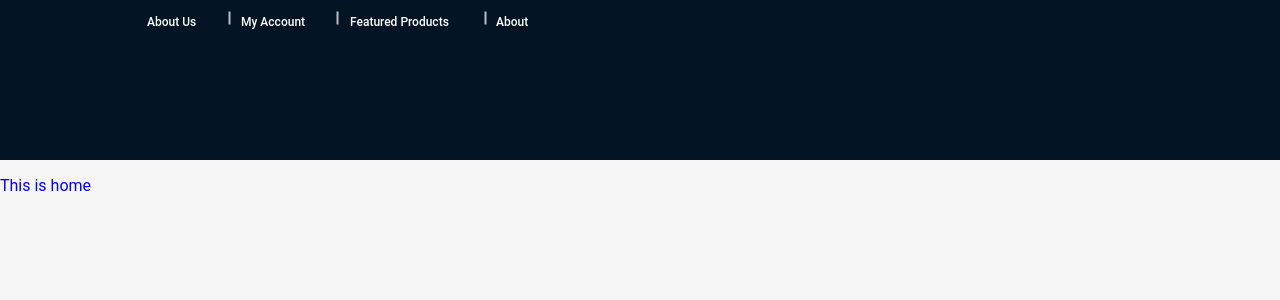
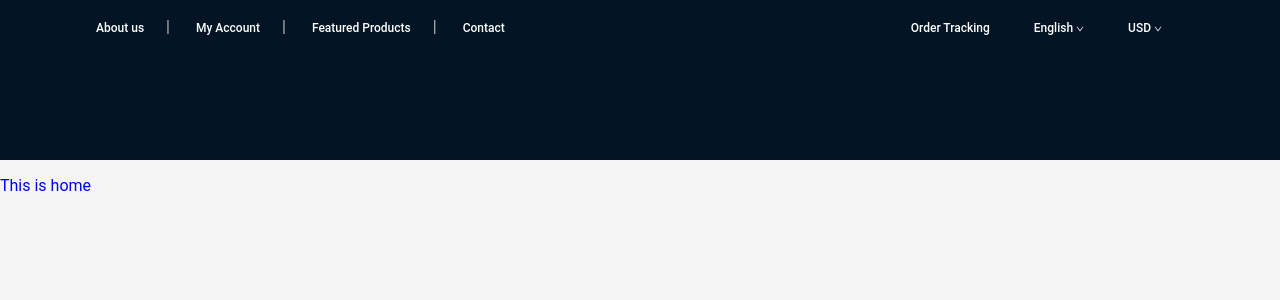
Before and after one commit to jamil-rahman/walcart, a Next.js app: page / in a window 1280 px wide. Shown: the top 300 px of the page. Built offline with nearby package versions, Linux system fonts and the light colour scheme.

Commit message:
top section complete

```diff
--- a/components/TopSection/TopSection.jsx
+++ b/components/TopSection/TopSection.jsx
@@ -1,17 +1,24 @@
+
+import { DownOutlined } from "@ant-design/icons";
 import React from "react";
 import styles from "../../styles/TopSection.module.css";
 function TopSection() {
   return (
     <div className={styles.top_container}>
-      <div className={styles.container}>
-        <div className={styles.quick_links}>
-          <span className={styles.links}>About Us</span>{" "}
-          <span className={styles.separator_1}></span>
-          <span className={styles.links_1}>My Account </span>{" "}
-          <span className={styles.separator_2}></span>
-          <span className={styles.links_2}>Featured Products </span>{" "}
-          <span className={styles.separator_3}></span>
-          <span className={styles.links_3}>About</span>
+      <div className={styles.link_container}>
+        <div className={styles.quick_links_container}>
+          <span className={styles.link_1}>About us</span>
+          <span className={styles.seperator}>| </span>
+          <span className={styles.link_2}>My Account</span>
+          <span className={styles.seperator}>| </span>
+          <span className={styles.link_3}>Featured Products</span>
+          <span className={styles.seperator}>| </span>
+          <span className={styles.link_4}>Contact</span>
+        </div>
+        <div className={styles.settings}>
+        <span className={styles.link_1}>Order Tracking</span>
+        <span className={styles.link_2}>English <DownOutlined className={styles.icon}/></span>
+        <span className={styles.link_2}>USD <DownOutlined className={styles.icon}/></span>
         </div>
       </div>
     </div>
--- a/package.json
+++ b/package.json
@@ -9,8 +9,11 @@
     "lint": "next lint"
   },
   "dependencies": {
+    "@ant-design/icons": "^4.7.0",
+    "bootstrap": "^5.2.1",
     "next": "12.3.1",
     "react": "18.2.0",
+    "react-bootstrap": "^2.5.0",
     "react-dom": "18.2.0"
   },
   "devDependencies": {
--- a/pages/index.jsx
+++ b/pages/index.jsx
@@ -9,7 +9,7 @@ export default function Home() {
       <Head>
         <title>Walcart</title>
         <meta name="description" content="Landing page of Walcart" />
-        <link rel="icon" href="/favicon.ico" />
+        <link rel="stylesheet" href="path/to/font-awesome/css/font-awesome.min.css" />
       </Head>
 
       <TopSection />
--- a/styles/TopSection.module.css
+++ b/styles/TopSection.module.css
@@ -1,114 +1,51 @@
 .top_container {
   height: 20vh;
   background-color: #031424;
-  color: white;
+  color: #ffffff;
   width: 100%;
 }
-.container {
+.link_container {
+  display: flex;
+  justify-content: space-between;
   margin-left: 6rem;
   margin-right: 6rem;
-  display: flex;
+  padding-top: 1rem;
 }
-.quick_links {
-  padding-top: 16px;
-}
-.links {
-  /* font-style: normal;
-    font-weight: 500;
-    font-size: 12px;
-    cursor: pointer; */
-
-  position: absolute;
-  width: 54px;
-  height: 25px;
-  left: 147px;
-  top: 10px;
-
+.link_1 {
+  cursor: pointer;
   font-style: normal;
   font-weight: 500;
   font-size: 12px;
   line-height: 25px;
+  margin-right: 22px;
 }
-.links_1 {
-  /* font-style: normal;
-    font-weight: 500;
-    font-size: 12px;
-    cursor: pointer; */
-
-  position: absolute;
-  width: 69px;
-  height: 25px;
-  left: 241px;
-  top: 10px;
-
+.link_2 {
+  cursor: pointer;
   font-style: normal;
   font-weight: 500;
   font-size: 12px;
   line-height: 25px;
+  margin: 0px 22px;
 }
-.links_2 {
-  /* font-style: normal;
-    font-weight: 500;
-    font-size: 12px;
-    cursor: pointer; */
-
-  position: absolute;
-  width: 106px;
-  height: 25px;
-  left: 350px;
-  top: 10px;
-
+.link_3 {
+  cursor: pointer;
   font-style: normal;
   font-weight: 500;
   font-size: 12px;
   line-height: 25px;
+  margin: 0px 22px;
 }
-.links_3 {
-  /* font-style: normal;
-    font-weight: 500;
-    font-size: 12px;
-    cursor: pointer; */
-
-  position: absolute;
-  width: 46px;
-  height: 25px;
-  left: 496px;
-  top: 10px;
-
+.link_4 {
+  cursor: pointer;
   font-style: normal;
   font-weight: 500;
   font-size: 12px;
   line-height: 25px;
+  margin: 0px 22px;
 }
-.separator_1 {
-  position: absolute;
-  width: 13px;
-  height: 0px;
-  left: 223px;
-  top: 17px;
-
-  border: 1px solid #bbbbbb;
-  transform: rotate(90deg);
+.seperator {
+  color: #bbbbbb;
 }
-
-.separator_2 {
-  position: absolute;
-  width: 13px;
-  height: 0px;
-  left: 331px;
-  top: 17px;
-
-  border: 1px solid #bbbbbb;
-  transform: rotate(90deg);
+.icon{
+    font-size: 8px;
 }
-
-.separator_3 {
-  position: absolute;
-  width: 13px;
-  height: 0px;
-  left: 479px;
-  top: 17px;
-
-  border: 1px solid #bbbbbb;
-  transform: rotate(90deg);
-}
```
Also changed, not shown: 2 other files (tests, documents, lock files or other folders).
